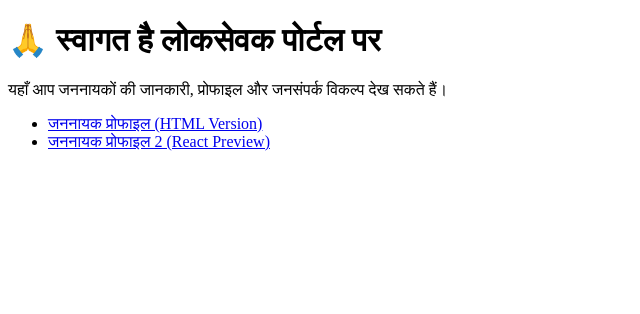
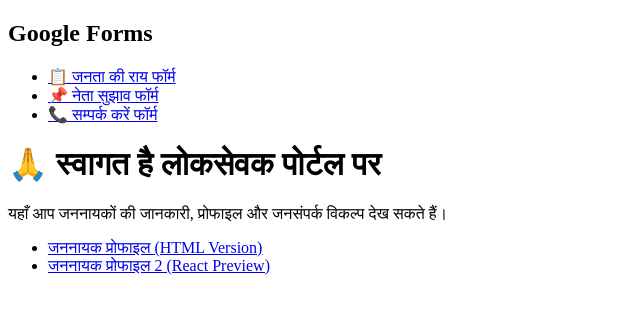
Before and after one commit to ravindrakumar-sahu/loksevak, a plain HTML site: page index.html in a window 1280 px wide. Shown: the whole page, without its empty margins (0-640 px from the left). Drawn offline with Linux system fonts and the light colour scheme.

Commit message:
Update index.html

```diff
--- a/index.html
+++ b/index.html
@@ -1,4 +1,11 @@
-<!DOCTYPE html>
+<!DOCTYPE html><section id="forms">
+  <h2>Google Forms</h2>
+  <ul>
+    <li><a href="https://forms.gle/JgTvvoM5LPEp5HzQ6" target="_blank">📋 जनता की राय फॉर्म</a></li>
+    <li><a href="https://forms.gle/pXyveFeSuQ97bDbPA" target="_blank">📌 नेता सुझाव फॉर्म</a></li>
+    <li><a href="https://forms.gle/ugBWJt1hvGUaujiY8" target="_blank">📞 सम्पर्क करें फॉर्म</a></li>
+  </ul>
+</section>
 <html lang="hi">
 <head>
   <meta charset="UTF-8" />
```
